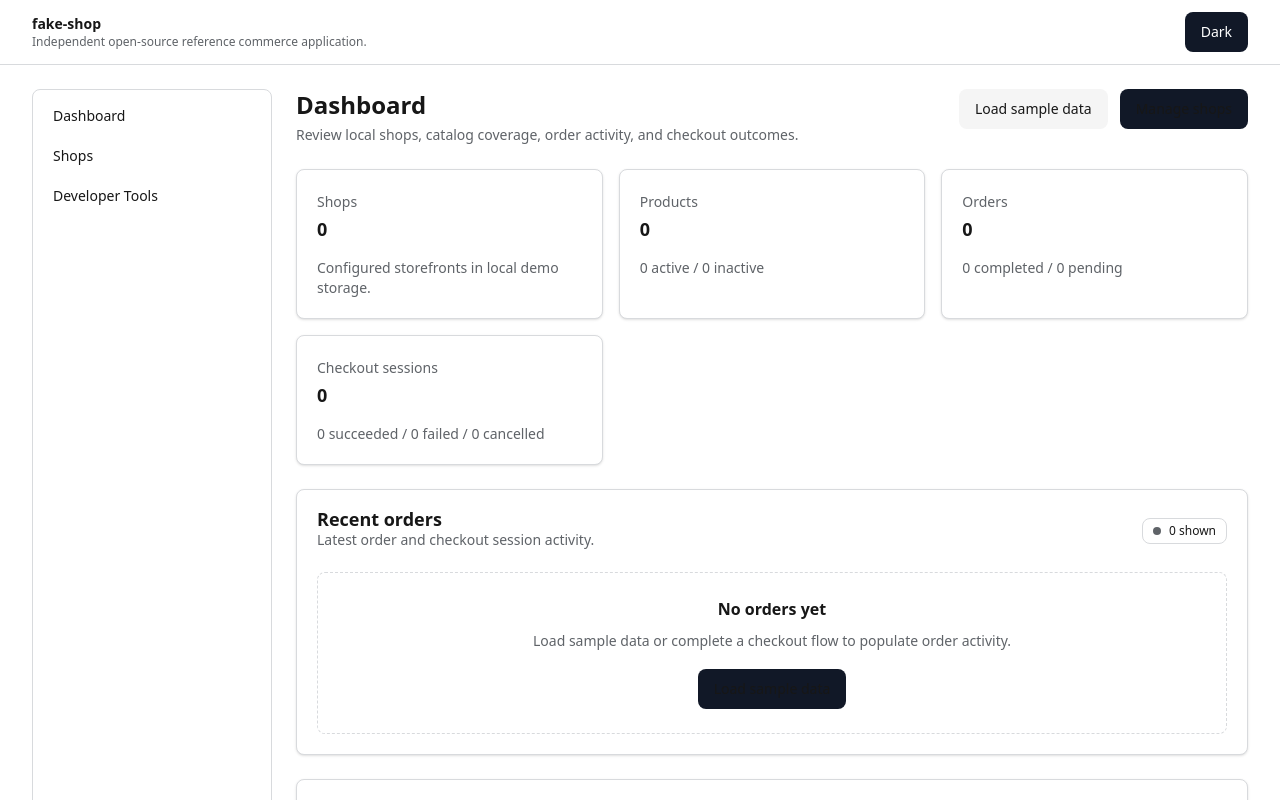
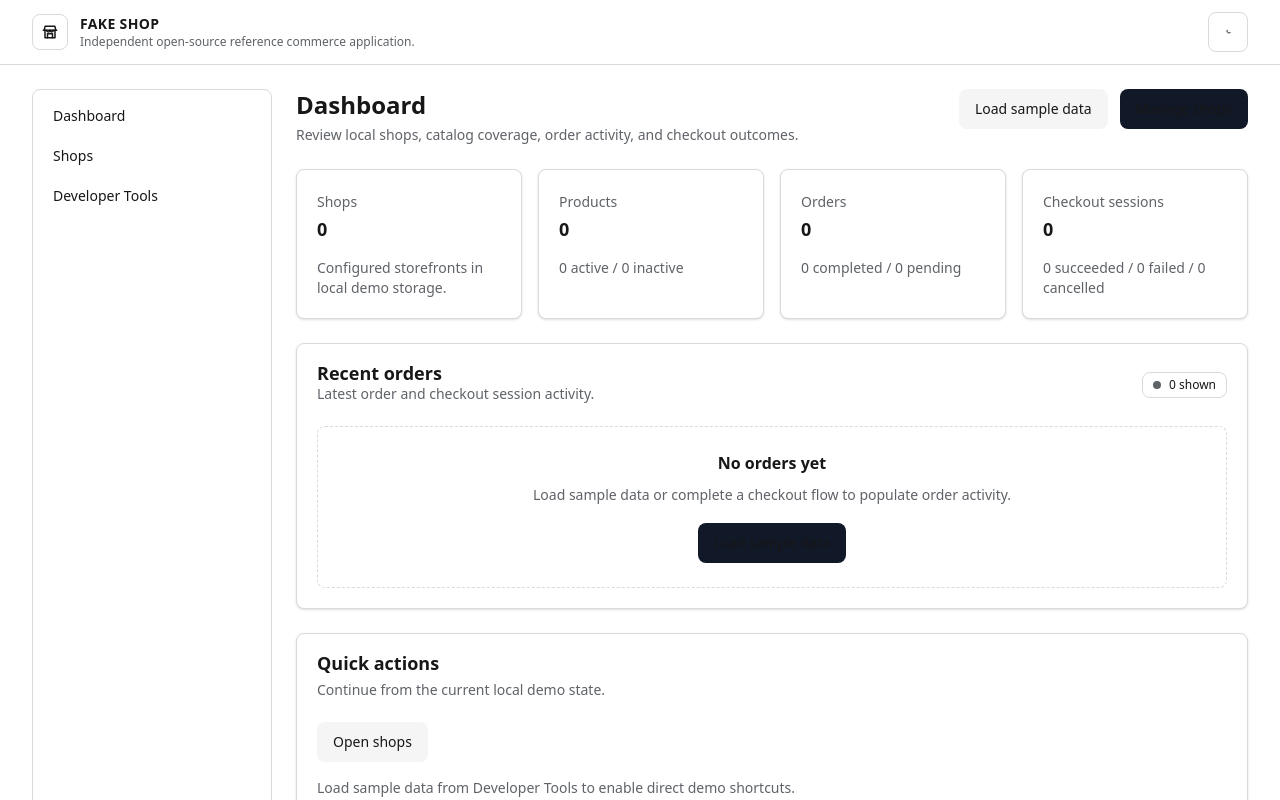
Before and after one commit to nick-roust/fake-shop, a Next.js app: page / in a window 1280 px wide. Shown: the top 800 px of the page. Built offline with nearby package versions, Linux system fonts and the light colour scheme.

Commit message:
fix: polish dashboard header controls

```diff
--- a/src/components/shell/header.tsx
+++ b/src/components/shell/header.tsx
@@ -6,12 +6,41 @@ export function Header() {
   return (
     <header className="border-b border-border bg-background/95">
       <Container className="flex h-16 items-center justify-between gap-4">
-        <div className="min-w-0">
-          <p className="text-sm font-semibold">{appConfig.name}</p>
-          <p className="hidden text-xs text-muted-foreground sm:block">{appConfig.description}</p>
+        <div className="flex min-w-0 items-center gap-3">
+          <div
+            aria-hidden="true"
+            className="flex size-9 shrink-0 items-center justify-center rounded-md border border-border bg-card"
+          >
+            <StoreIcon />
+          </div>
+          <div className="min-w-0">
+            <p className="text-sm font-semibold tracking-wide">{appConfig.name}</p>
+            <p className="hidden text-xs text-muted-foreground sm:block">{appConfig.description}</p>
+          </div>
         </div>
         <ThemeSwitcher />
       </Container>
     </header>
   );
 }
+
+function StoreIcon() {
+  return (
+    <svg
+      className="size-5 text-foreground"
+      fill="none"
+      stroke="currentColor"
+      strokeLinecap="round"
+      strokeLinejoin="round"
+      strokeWidth="1.8"
+      viewBox="0 0 24 24"
+    >
+      <path d="M4 10h16" />
+      <path d="M5 10l1.2-5h11.6L19 10" />
+      <path d="M6 10v9h12v-9" />
+      <path d="M9 19v-5h6v5" />
+      <path d="M8 10c0 1.1.9 2 2 2s2-.9 2-2" />
+      <path d="M12 10c0 1.1.9 2 2 2s2-.9 2-2" />
+    </svg>
+  );
+}
--- a/src/components/shell/theme-switcher.tsx
+++ b/src/components/shell/theme-switcher.tsx
@@ -49,8 +49,57 @@ export function ThemeSwitcher() {
   }
 
   return (
-    <Button aria-label="Toggle theme" onClick={toggleTheme} type="button">
-      {theme === "dark" ? "Light" : "Dark"}
+    <Button
+      aria-label={`Switch to ${theme === "dark" ? "light" : "dark"} theme`}
+      className="size-10 px-0"
+      onClick={toggleTheme}
+      title={`Switch to ${theme === "dark" ? "light" : "dark"} theme`}
+      type="button"
+      variant="outline"
+    >
+      {theme === "dark" ? <SunIcon /> : <MoonIcon />}
     </Button>
   );
 }
+
+function MoonIcon() {
+  return (
+    <svg
+      aria-hidden="true"
+      className="size-4"
+      fill="none"
+      stroke="currentColor"
+      strokeLinecap="round"
+      strokeLinejoin="round"
+      strokeWidth="2"
+      viewBox="0 0 24 24"
+    >
+      <path d="M20.5 14.5A8.5 8.5 0 0 1 9.5 3.5 7 7 0 1 0 20.5 14.5Z" />
+    </svg>
+  );
+}
+
+function SunIcon() {
+  return (
+    <svg
+      aria-hidden="true"
+      className="size-4"
+      fill="none"
+      stroke="currentColor"
+      strokeLinecap="round"
+      strokeLinejoin="round"
+      strokeWidth="2"
+      viewBox="0 0 24 24"
+    >
+      <circle cx="12" cy="12" r="4" />
+      <path d="M12 2v2" />
+      <path d="M12 20v2" />
+      <path d="m4.93 4.93 1.41 1.41" />
+      <path d="m17.66 17.66 1.41 1.41" />
+      <path d="M2 12h2" />
+      <path d="M20 12h2" />
+      <path d="m6.34 17.66-1.41 1.41" />
+      <path d="m19.07 4.93-1.41 1.41" />
+    </svg>
+  );
+}
--- a/src/components/ui/button.tsx
+++ b/src/components/ui/button.tsx
@@ -5,11 +5,11 @@ type ButtonVariant = "primary" | "secondary" | "outline" | "ghost" | "danger";
 type ButtonSize = "sm" | "md" | "lg";
 
 const variants: Record<ButtonVariant, string> = {
-  primary: "bg-primary text-primary-foreground hover:opacity-90",
-  secondary: "bg-secondary text-secondary-foreground hover:bg-muted",
+  primary: "bg-[var(--primary)] text-[var(--primary-foreground)] hover:opacity-90",
+  secondary: "bg-[var(--secondary)] text-[var(--secondary-foreground)] hover:bg-muted",
   outline: "border border-border bg-transparent text-foreground hover:bg-muted",
   ghost: "bg-transparent text-foreground hover:bg-muted",
-  danger: "bg-danger text-danger-foreground hover:opacity-90",
+  danger: "bg-[var(--danger)] text-[var(--danger-foreground)] hover:opacity-90",
 };
 
 const sizes: Record<ButtonSize, string> = {
--- a/src/config/app.ts
+++ b/src/config/app.ts
@@ -1,4 +1,4 @@
 export const appConfig = {
-  name: "fake-shop",
+  name: "FAKE SHOP",
   description: "Independent open-source reference commerce application.",
 } as const;
--- a/src/features/dashboard/dashboard-page.tsx
+++ b/src/features/dashboard/dashboard-page.tsx
@@ -4,7 +4,7 @@ import Link from "next/link";
 import { useEffect, useState } from "react";
 import { Card, CardContent, CardDescription, CardHeader, CardTitle } from "@/components/ui/card";
 import { EmptyState, LoadingState } from "@/components/ui/state";
-import { Grid, Stack } from "@/components/ui/layout";
+import { Stack } from "@/components/ui/layout";
 import { StatusBadge } from "@/components/ui/status";
 import {
   Table,
@@ -47,7 +47,7 @@ export function DashboardPage() {
         </div>
       </div>
 
-      <Grid>
+      <div className="grid gap-4 md:grid-cols-2 xl:grid-cols-4">
         <MetricCard
           description="Configured storefronts in local demo storage."
           label="Shops"
@@ -68,7 +68,7 @@ export function DashboardPage() {
           label="Checkout sessions"
           value={summary.checkoutSessions.total.toString()}
         />
-      </Grid>
+      </div>
 
       <Card>
         <CardHeader>
@@ -180,9 +180,9 @@ function ActionLink({
 }) {
   const className =
     variant === "primary"
-      ? "inline-flex h-10 items-center justify-center rounded-md bg-primary px-4 text-sm font-medium text-primary-foreground hover:opacity-90"
+      ? "inline-flex h-10 items-center justify-center rounded-md bg-[var(--primary)] px-4 text-sm font-medium text-[var(--primary-foreground)] hover:opacity-90"
       : variant === "secondary"
-        ? "inline-flex h-10 items-center justify-center rounded-md bg-secondary px-4 text-sm font-medium text-secondary-foreground hover:bg-muted"
+        ? "inline-flex h-10 items-center justify-center rounded-md bg-[var(--secondary)] px-4 text-sm font-medium text-[var(--secondary-foreground)] hover:bg-muted"
         : "inline-flex h-10 items-center justify-center rounded-md border border-border px-4 text-sm font-medium hover:bg-muted";
 
   return (
```
